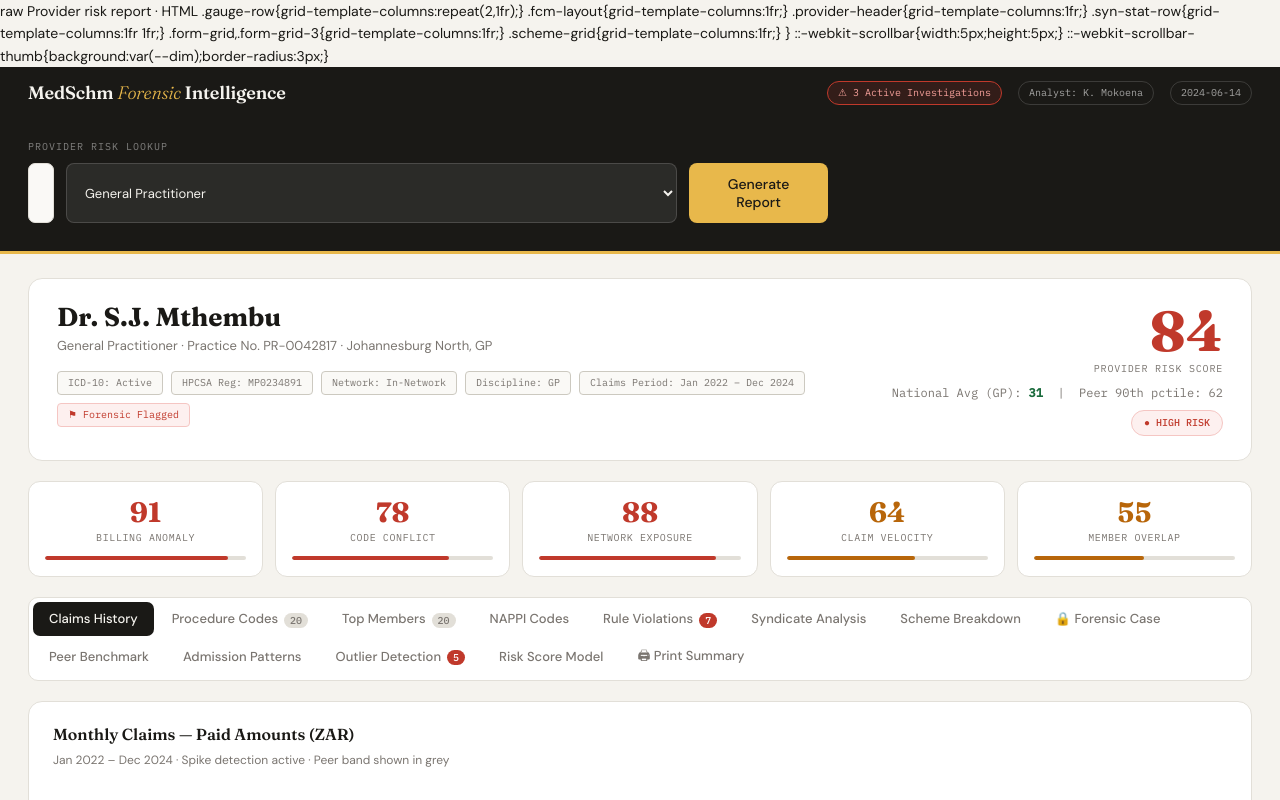
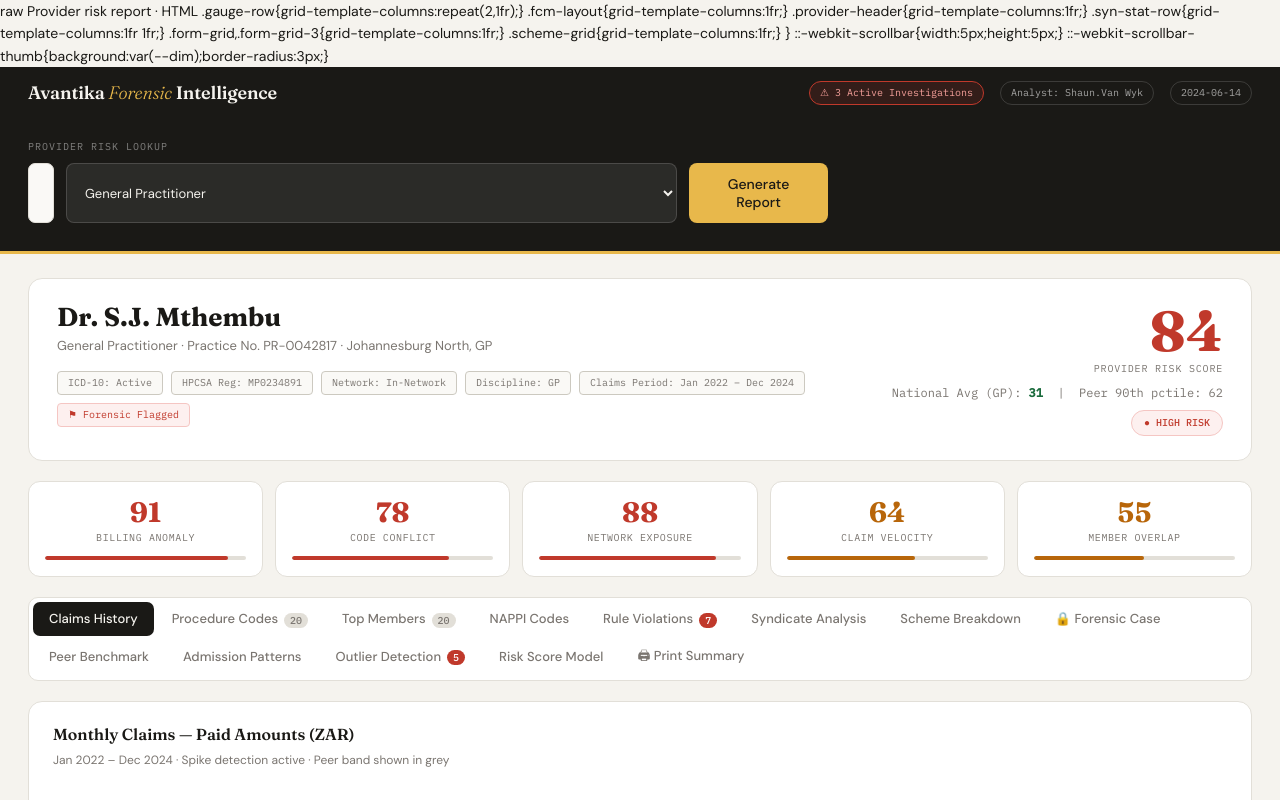
Before and after one commit to stm-analytics25/avantika_fwa, a plain HTML site: page index.html in a window 1280 px wide. Shown: the top 800 px of the page. Drawn offline with nearby package versions, Linux system fonts and the light colour scheme.

Commit message:
Update index.html

```diff
--- a/index.html
+++ b/index.html
@@ -293,10 +293,10 @@ textarea{resize:vertical;min-height:80px;}
 
 <!-- TOPBAR -->
 <div class="topbar">
-  <div class="topbar-brand">MedSchm <span>Forensic</span> Intelligence</div>
+  <div class="topbar-brand">Avantika <span>Forensic</span> Intelligence</div>
   <div class="topbar-right">
     <span class="topbar-pill alert">⚠ 3 Active Investigations</span>
-    <span class="topbar-pill">Analyst: K. Mokoena</span>
+    <span class="topbar-pill">Analyst: Shaun.Van Wyk </span>
     <span class="topbar-pill">2024-06-14</span>
   </div>
 </div>
```
